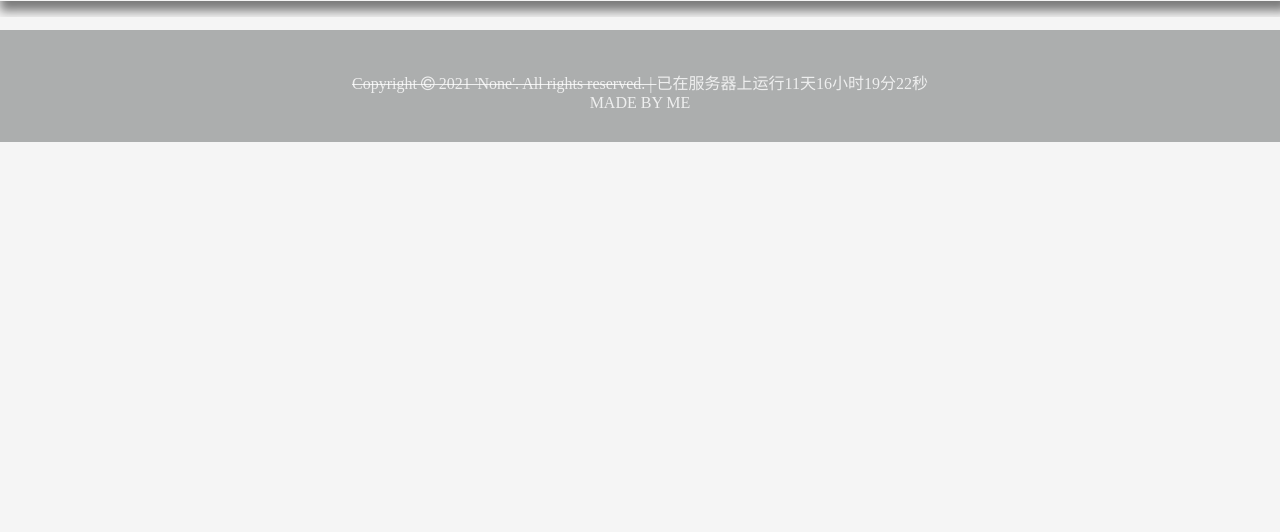
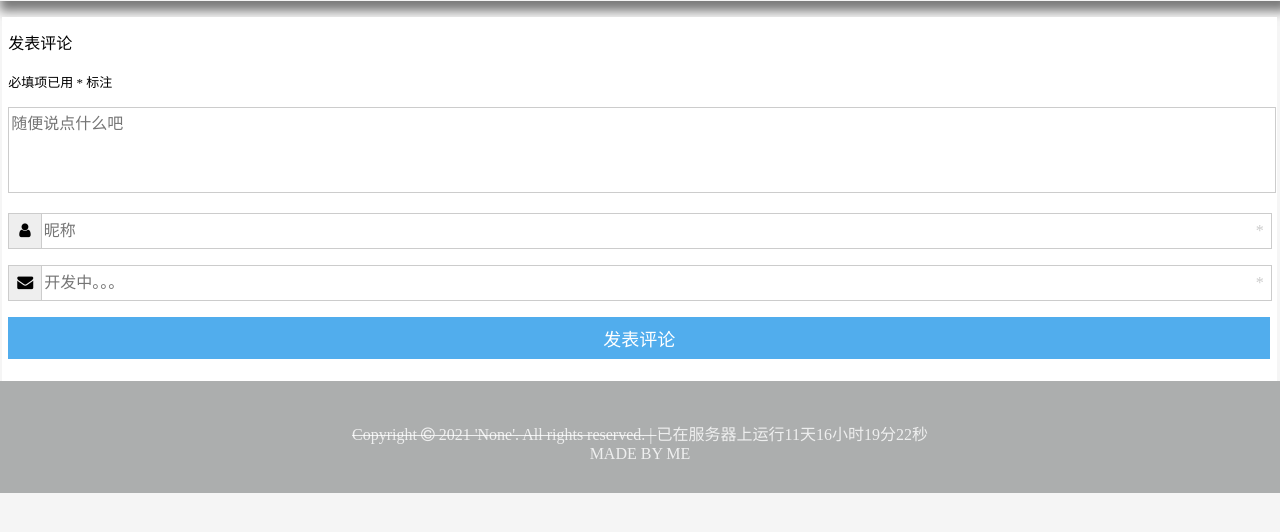
Before and after one commit to XDKDEX/Blog, a PHP site: page /container/index.php in a window 1280 px wide. Shown: the part 127-659 px from the top of the page. Run offline with PHP 8.4, Linux system fonts and the light colour scheme; data that the repository does not hold is empty.

Commit message:
Add files via upload

```diff
--- a/container/1.json
+++ b/container/1.json
@@ -4,7 +4,7 @@
     "Reads": "0",
     "Live": "0",
     "Simple": "1",
-    "Container": "<h3>测试子标题</h3><p>测试正文</p><div class='code'><code>//测试代码<br>print('Hello World');</code><br><code>print('Hello World');</code></div>",
+    "Container": "<h3>测试子标题</h3><p>测试正文</p><div class='code'><code><span>//测试代码</span><br>print('Hello World');</code><br><code>print('Hello World');</code></div>",
 
 
 
@@ -16,12 +16,12 @@
             "1":{
                 "Name": "xxx1",
                 "Time": "xxx1",
-                "Text": "2331"
+                "Text": "<span>(￣▽￣)</span>"
             },
             "2":{
                 "Name": "xxx2",
                 "Time": "xxx1",
-                "Text": "2332"
+                "Text": "<span>(￣▽￣)</span>"
             }
         }
     }
--- a/container/css/mian.css
+++ b/container/css/mian.css
@@ -12,9 +12,20 @@
     border-left: 6px #51aded solid;
     padding: 8px;
 }
-
-
-
+section{
+    margin-bottom: 1em;
+    padding-top: 1em;
+    border-top: 1px solid #e5e9ef;
+}
+textarea{
+    outline: none;
+    background: #eee;
+    background-color: transparent;
+    border: 1px solid #ccc;
+    font-family: '等线';
+    font-size: 16px;
+    resize:none;
+}
 
 
 
@@ -22,6 +33,7 @@
 
 p{
     padding: 10px;
+    font-size: 16px;
 }
 .container{
     padding-bottom: 1em;
@@ -62,14 +74,20 @@
 
 
 
-
-
+h7{
+    margin-bottom: 1em;
+}
+h8{
+    font-size: small;
+}
 
 
 .Comments{
-    background-color: #f5f5f5;
+    background-color: #fff;
     margin-top: 1em;
-    padding: 5pt;
+    margin-left: 0.1em;
+    margin-right: 0.2em;
+    padding: 0.8em 5pt 5pt 5pt;
 }
 .Comments-header{
     display: flex;
@@ -84,8 +102,98 @@
     margin-left: 10px;
     display: grid;
 }
+.Comments-Sendarea{
+    margin-top: 1em;
+}
+.Comments-Sendarea-Text{
+    width: 100%;
+    height: 5em;
+    margin-bottom: 1em;
+}
+.Comments-Sendarea-User{
 
-.Comments div{
+    display: flex;
+    border: 1px solid #ccc;
+    width: 100%;
+    align-items: center;
+}
+.Comments-Sendarea-User-Text{
+    margin-left: 1px;
+    width: 100%;
+}
+.Comments-Sendarea-User textarea{
+    display: flex;
+    height: 30px;
+    line-height: 30px;
+    border: 0;
+    align-items: center;
+    padding: 0
+
+}
+.Comments-Sendarea-User-Icon{
+    background: #eee;
+    border-right: 1px solid #ccc;
+    padding: 8px 10px 8px 10px;
+}
+.need{
+    width: 1em;
+    color: #ccc;
+}
+
+
+
+
+
+.Comments-Sendarea-Email{
+    margin-top: 1em;
+    margin-bottom: 1em;
+    display: flex;
+    border: 1px solid #ccc;
+    width: 100%;
+    align-items: center;
+}
+.Comments-Sendarea-Email-Text{
+    margin-left: 1px;
+    width: 100%;
+}
+.Comments-Sendarea-Email textarea{
+    display: flex;
+    height: 30px;
+    line-height: 30px;
+    border: 0;
+    align-items: center;
+    padding: 0
+}
+.Comments-Sendarea-Email-Icon{
+    background: #eee;
+    border-right: 1px solid #ccc;
+    padding: 8px 8px 8px 8px;
+}
+
+
+.Comments-Sendarea-Send{
+    margin-bottom: 1em;
+    background-color: #51aded;
+    text-align: center;
+    padding-top: 0.5em;
+    padding-bottom: 0.5em;
+}
+.Comments-Sendarea-Send span{
+    font-size: large;
+    color: white;
+}
+
+
+
+
+
+
+
+
+
+
+
+.Comments section div{
     padding: 5pt;
 }
 .Comments .Text{
@@ -93,9 +201,9 @@
 }
 .Comments-header-detailed .Name{
     font-style: normal;
-    font-size: large;
+    font-size: larger;
 }
 .Comments-header-detailed .Time{
     font-style: normal;
-    font-size: inherit;
+    font-size: small;
 }
--- a/container/index.php
+++ b/container/index.php
@@ -3,16 +3,13 @@
 <html lang="zh-cn">
 <head>
 <!-- name:DefintElis -->
-    <?php
-
-                    ?>
     <link rel="stylesheet" href='./../../css/basic.css'>
     <link rel="stylesheet" href="https://cdn.staticfile.org/font-awesome/4.7.0/css/font-awesome.css">
     <meta charset="UTF-8">
     <link rel="icon" href="./img/logo/icon.png">
     <link rel="stylesheet" href="./css/mian.css">
-    <script src="./../../js/Clock.js"></script>
-
+    <script src="../js/Clock.js"></script>
+    <script src="../js/main.js"></script>
     <!--Plug-in-Start-->
 
         <!--Aplayer-Start-->
@@ -92,27 +89,54 @@
 
         </div>
         <div class='Comments'>
+            <h7>发表评论</h7><br><br>
+            <h8>必填项已用 * 标注</h8>
+            <div class='Comments-Sendarea'>
+                <textarea id='Comments-Send-Text-Get' class='Comments-Sendarea-Text' placeholder="随便说点什么吧"></textarea>
+                <div class='Comments-Sendarea-User'>
+                    <div class='Comments-Sendarea-User-Icon'><i class="fa fa-user"></i></div>
+                    <div class='Comments-Sendarea-User-Text'><textarea id='Comments-Send-User-Get' class='Comments-Sendarea-User-Text' placeholder="昵称"></textarea></div>
+                    <span class='need'>*</span>
+                </div>
+                <div class='Comments-Sendarea-Email'>
+                    <div class='Comments-Sendarea-Email-Icon'><i class="fa fa-envelope"></i></div>
+                    <div  class='Comments-Sendarea-Email-Text'><textarea disabled id='Comments-Sendarea-Email-Get' class='Comments-Sendarea-Email-Text'  placeholder="开发中。。。"></textarea></div>
+                    <span class='need'>*</span>
+                </div>
+
+                <a onclick='SendComments()'>
+                    <div class='Comments-Sendarea-Send'>
+                       <span>发表评论</span>
+                    </div>
+                </a>
+            </div>
+        </div>
         <?php
                 $C = 1;
                 while(isset($json['Comments']['ID'][''.$C.''])){$C++;}$C--;
                 while(isset($json['Comments']['ID'][''.$C.''])){
 
-                    echo "  <div class='Comments-header'>
+                    echo "  <section>
+                                <div class='Comments-header'>
                                     <img src='../img/Blog.jpg'>
                                     <div class='Comments-header-detailed'>
                                         <cite class='Name'>".$json['Comments']['ID'][''.$C.'']['Name']."</cite>
                                         <cite class='Time'>".$json['Comments']['ID'][''.$C.'']['Time']."</cite>
                                     </div>
                                 </div>
-                    ";
-                    echo "  <div class='Text'>
+                                <div class='Text'>
                                     ".$json['Comments']['ID'][''.$C.'']['Text']."
                                 </div>
+                            </section>
                     ";
                     $C--;
                 }
             ?>
         </div>
+
+
+
+
 
 
 
@@ -133,4 +157,4 @@
     </div>
 
 </body>
-</html><!--https://xdkdex.github.io/Project-Ir 铱在350°C的熔融氢氧化钠中（未通入空气）极其耐腐蚀，腐蚀率小于0.005mm/年(约3.5mdd)，但400°C以上的熔融氢氧化钠对铱的腐蚀很严重；熔融的氢氧化钾也可以强烈腐蚀铱。-->
+</html><!--  ( ゜- ゜)つロ_(:з」∠)_（⌒▽⌒）（￣▽￣）(=・ω・=)(*°▽°*)八(*°▽°*)♪✿ヽ(°▽°)ノ✿(¦3【▓▓】눈_눈(ಡωಡ)_(≧∇≦」∠)_━━━∑(ﾟ□ﾟ*川━(｀・ω・´)(￣3￣)✧(≖ ◡ ≖✿)(･∀･)(〜￣△￣)〜→_→(°∀°)ﾉ╮(￣▽￣)╭( ´_ゝ｀)←_←(;¬_¬)(ﾟДﾟ≡ﾟдﾟ)!?( ´･･)ﾉ(._.`)Σ(ﾟдﾟ;)Σ( ￣□￣||)<(´；ω；`)（/TДT)/(^・ω・^ )(｡･ω･｡)(●￣(ｴ)￣●)ε=ε=(ノ≧∇≦)ノ(´･_･`)(-_-#)（￣へ￣）(￣ε(#￣) Σ(╯°口°)╯(┴—┴ヽ(`Д´)ﾉ("▔□▔)/(º﹃º )(๑>؂<๑）｡ﾟ(ﾟ´Д｀)ﾟ｡(∂ω∂)(┯_┯)(・ω< )★( ๑ˊ•̥▵•)੭₎₎¥ㄟ(´･ᴗ･`)ノ¥Σ_(꒪ཀ꒪」∠)_٩(๛ ˘ ³˘)۶❤(๑‾᷅^‾᷅๑)  https://xdkdex.github.io/Project-Ir 铱在350°C的熔融氢氧化钠中（未通入空气）极其耐腐蚀，腐蚀率小于0.005mm/年(约3.5mdd)，但400°C以上的熔融氢氧化钠对铱的腐蚀很严重；熔融的氢氧化钾也可以强烈腐蚀铱。-->
--- a/index.php
+++ b/index.php
@@ -73,7 +73,7 @@
 
 
 
-        <div class='container'  onclick="A()">
+        <div class='container'>
 
             <?php
                 $n = 1;
@@ -101,7 +101,7 @@
                                     <div class='container-main-article-row-detailed'>
                                         <a class='container-main-article-row-detailed-time' id='time'><i class='fa fa-calendar'></i>1145-14-19</a>
                                         <a class='container-main-article-row-detailed-reads'><i class='fa fa-eye'></i>".$json['Reads']."次阅读</a>
-                                        <a class='container-main-article-row-detailed-live'><i class='fa fa-thumbs-o-up'></i>".$json['Live']."人点赞</a>
+                                        <a onclick=live(".$n.") class='container-main-article-row-detailed-live'><i class='fa fa-thumbs-o-up'></i>".$json['Live']."人点赞</a>
                                         <!-- <a class='container-main-article-row-detailed-live-act' href='javascript:void(1);' onclick='live()'><i class='fa fa-thumbs-o-up' id='live'></i></a> --!>
                                     </div>
                                 </div>
--- a/js/main.js
+++ b/js/main.js
@@ -8,15 +8,7 @@
 
 
 function RI(RI){
-    document.cookie="ReadItem="+RI;
     console.log("阅读的是:"+RI);
-    const json = fetch("../container/1.json")
-    //.then(response => {
-    //   return response.json();
-    //})
-    //.then(jsondata => console.log(jsondata));
-    const json_data = JSON.parse(json);
-    console.log(json_data);
 }
 
 
@@ -31,25 +23,23 @@
         document.getElementById('sidebar').style.animationName = 'PCsidebar';
     }
     console.log("sidebar")
-    document.getElementById('sidebar-mask').style.display = 'unset';
+    document.getElementById('sidebar-mask').style.width = '100%';
     document.getElementById('sidebar-mask').style.animationName = 'sidebar-mask';
-    var right = document.getElementById("sidebar").getBoundingClientRect().right;
-    console.log(right);
-    //document.getElementById('sidebar').style.display = 'unset';
 
 }
 
 function mask(){
+
+    var W = document.body.clientWidth;
     if(W<768){
-        document.getElementById('sidebar').style.width = '30%';
-        document.getElementById('sidebar').style.animationName = 'PEsidebar';
+        document.getElementById('sidebar').style.animationName = 'PEsidebarClose';
     }else{
-        document.getElementById('sidebar').style.width = '25em';
-        document.getElementById('sidebar').style.animationName = 'PCsidebar';
+        document.getElementById('sidebar').style.animationName = 'PCsidebarClose';
     }
-    document.getElementById('sidebar').style.animationName = 'sidebarClose';
-    document.getElementById('sidebar').style.width = '0%';
-    document.getElementById('sidebar-mask').style.display = 'none';
+        document.getElementById('sidebar').style.width = '0%';
+
+    document.getElementById('sidebar-mask').style.animationName = 'sidebar-maskC';
+    document.getElementById('sidebar-mask').style.width = '0%';
 }
 
 
@@ -57,8 +47,13 @@
     console.log("TEST");
 }
 
-function A(){
+function live(S){
     console.log("AAA");
+    console.log(S);
+    var httpRequest = new XMLHttpRequest();//第一步：创建需要的对象
+    httpRequest.open('POST', '../container/action.php', true); //第二步：打开连接
+    httpRequest.setRequestHeader("Content-type","application/json");//设置请求头 注：post方式必须设置请求头（在建立连接后设置请求头）
+    httpRequest.send('utrtrtyjrytklklrylktrly');//发送请求 将情头体写在send中
 }
 /*
 常用事件：
@@ -78,8 +73,22 @@
      加载事件:onload
      卸载事件:onunload
      SELECT:onchange
+*/
 
-*/
+
+function SendComments(){
+    //var pattern = /[~!@#$%^&*()_+A-Za-z0-9_\-\u4e00-\u9fa5]+/;
+    //var str = document.getElementById('Comments-Send-User-Get').value;
+    //console.log(pattern.test(str));
+
+    if(document.getElementById('Comments-Send-Text-Get').value = ' '){
+        console.log("A")
+    }
+    //var Name = document.getElementById('Comments-Sendarea-User-Get').value;
+    //var Text = $('#Comments-Send-Text').val();
+    console.log(document.getElementById('Comments-Send-Text-Get').value);
+
+}
 
 
 
```
Also changed, not shown: container/action.php (added, +15 -0 lines). Lines whose indentation alone changed are shown as unchanged.
